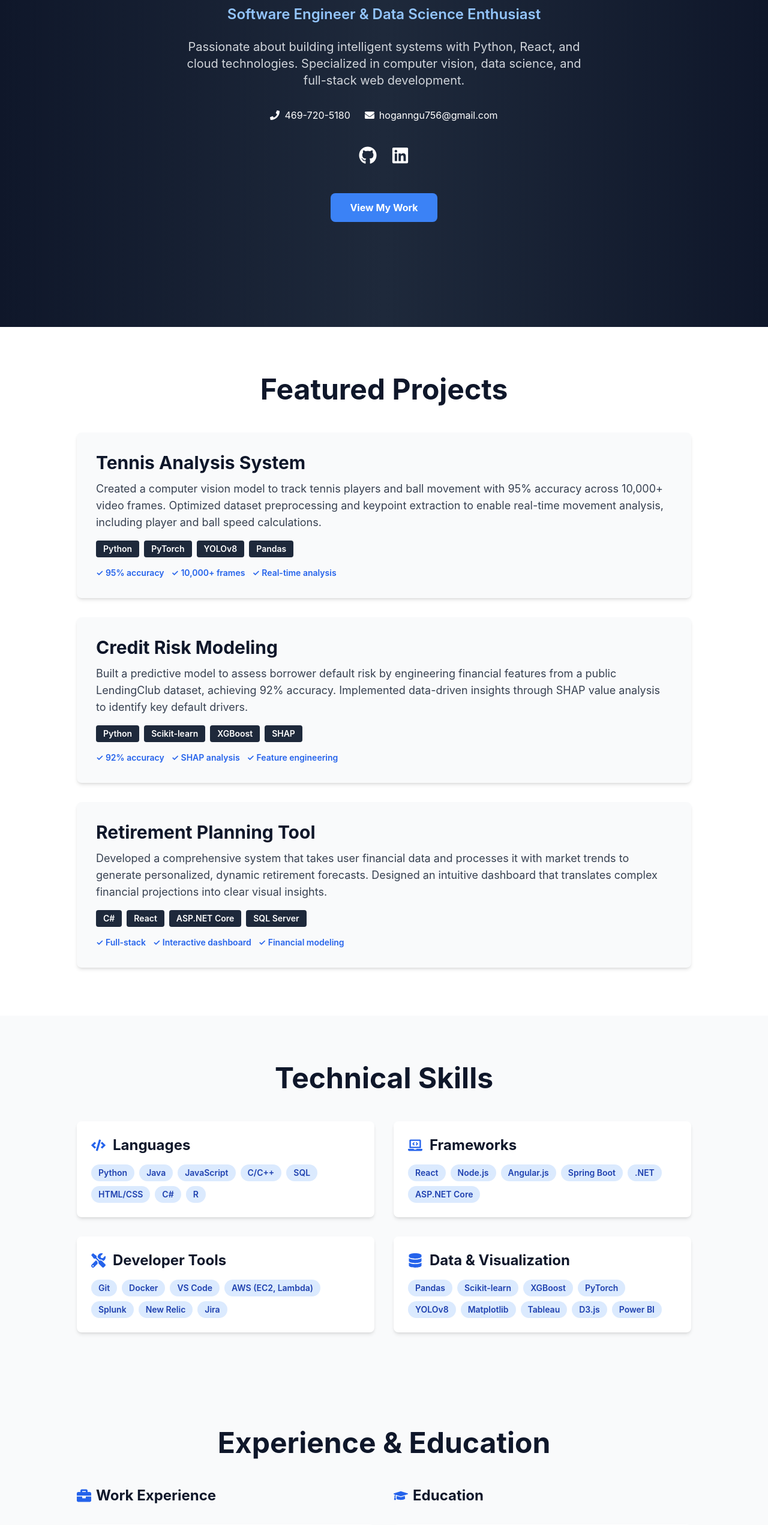
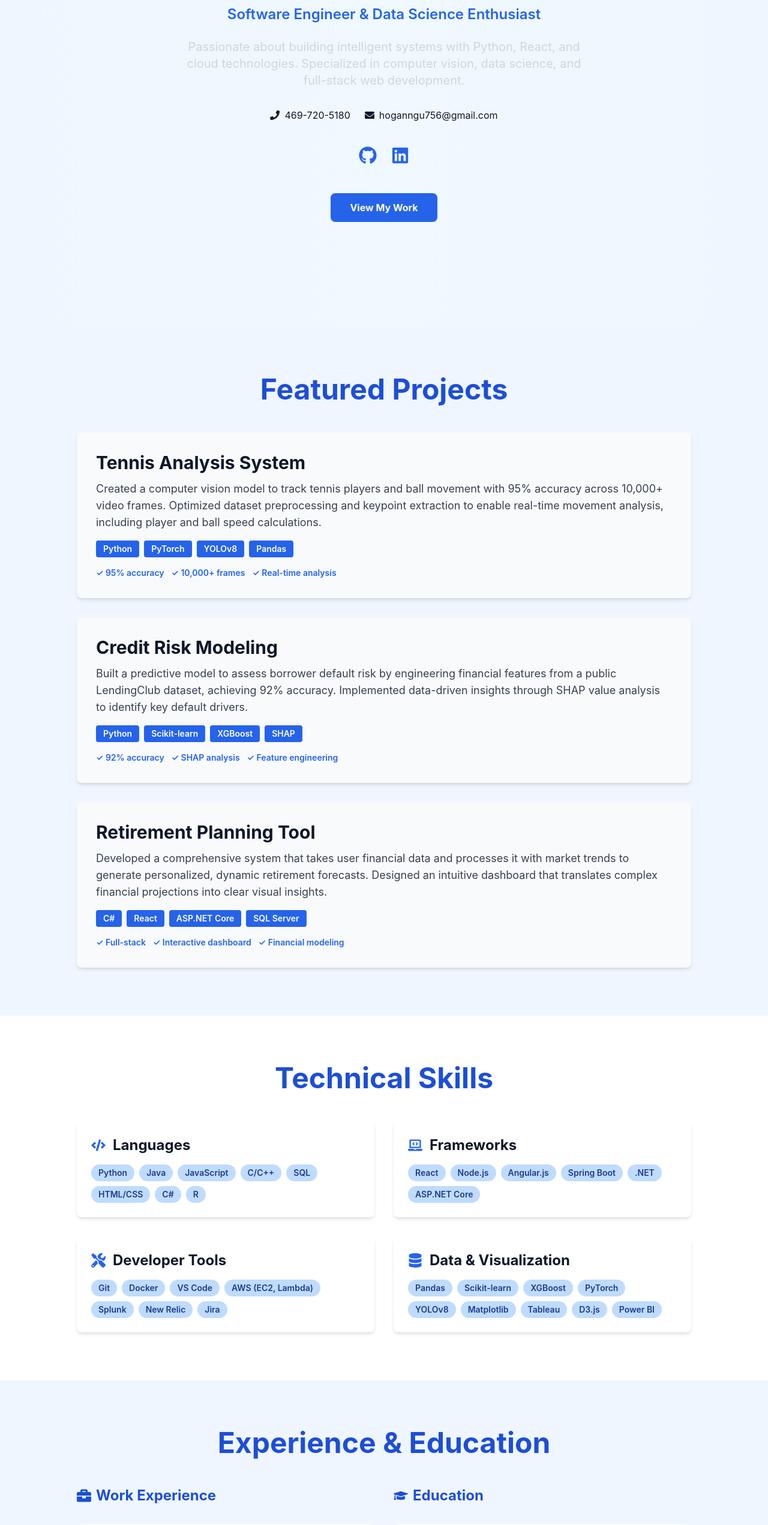
Before and after one commit to hoganngu756/hoganngu756.github.io, a React (Create React App) app: page / in a window 1280 px wide. Shown: the part 255-2797 px from the top of the page at 60% size. Built offline with nearby package versions, Linux system fonts and the light colour scheme.

Commit message:
Change theme to light blue

```diff
--- a/src/components/Experience.js
+++ b/src/components/Experience.js
@@ -46,9 +46,9 @@ const Experience = () => {
   ];
 
   return (
-    <section id="experience" className="bg-gray-50 py-16 sm:py-20 px-4 sm:px-6 lg:px-8">
+    <section id="experience" className="bg-blue-50 py-16 sm:py-20 px-4 sm:px-6 lg:px-8">
       <div className="max-w-5xl mx-auto">
-        <h2 className="text-4xl sm:text-5xl font-bold text-center mb-12 text-slate-900">
+        <h2 className="text-4xl sm:text-5xl font-bold text-center mb-12 text-blue-700">
           Experience & Education
         </h2>
 
@@ -56,13 +56,13 @@ const Experience = () => {
           {/* Experience */}
           <div>
             <div className="flex items-center gap-2 mb-8">
-              <FaBriefcase className="text-2xl text-blue-600" />
-              <h3 className="text-2xl font-bold text-slate-900">Work Experience</h3>
+              <FaBriefcase className="text-2xl text-blue-700" />
+              <h3 className="text-2xl font-bold text-blue-700">Work Experience</h3>
             </div>
             <div className="space-y-6">
               {experiences.map((exp, idx) => (
                 <div key={idx} className="bg-white rounded-lg shadow-md p-6 hover:shadow-lg transition">
-                  <h4 className="text-xl font-bold text-slate-900 mb-1">
+                  <h4 className="text-xl font-bold text-blue-700 mb-1">
                     {exp.title}
                   </h4>
                   <p className="text-blue-600 font-semibold mb-1">{exp.company}</p>
@@ -85,13 +85,13 @@ const Experience = () => {
           {/* Education */}
           <div>
             <div className="flex items-center gap-2 mb-8">
-              <FaGraduationCap className="text-2xl text-blue-600" />
-              <h3 className="text-2xl font-bold text-slate-900">Education</h3>
+              <FaGraduationCap className="text-2xl text-blue-700" />
+              <h3 className="text-2xl font-bold text-blue-700">Education</h3>
             </div>
             <div className="space-y-6">
               {education.map((edu, idx) => (
                 <div key={idx} className="bg-white rounded-lg shadow-md p-6 hover:shadow-lg transition">
-                  <h4 className="text-lg font-bold text-slate-900 mb-1">
+                  <h4 className="text-lg font-bold text-blue-700 mb-1">
                     {edu.degree}
                   </h4>
                   {edu.track && (
--- a/src/components/Footer.js
+++ b/src/components/Footer.js
@@ -3,7 +3,7 @@ import { FaGithub, FaLinkedin, FaEnvelope, FaPhone } from 'react-icons/fa';
 
 const Footer = () => {
   return (
-    <footer className="bg-slate-900 text-white py-12 px-4 sm:px-6 lg:px-8">
+    <footer className="bg-blue-600 text-white py-12 px-4 sm:px-6 lg:px-8">
       <div className="max-w-5xl mx-auto">
         <div className="grid grid-cols-1 sm:grid-cols-2 gap-8 mb-8">
           {/* Contact Info */}
@@ -33,7 +33,7 @@ const Footer = () => {
                 href="https://github.com/hoganngu756"
                 target="_blank"
                 rel="noopener noreferrer"
-                className="text-2xl hover:text-blue-400 transition transform hover:scale-110"
+                className="text-2xl hover:text-blue-100 transition transform hover:scale-110"
               >
                 <FaGithub />
               </a>
@@ -41,7 +41,7 @@ const Footer = () => {
                 href="https://www.linkedin.com/in/hogan-nguyen/"
                 target="_blank"
                 rel="noopener noreferrer"
-                className="text-2xl hover:text-blue-400 transition transform hover:scale-110"
+                className="text-2xl hover:text-blue-100 transition transform hover:scale-110"
               >
                 <FaLinkedin />
               </a>
@@ -49,9 +49,9 @@ const Footer = () => {
           </div>
         </div>
 
-        <hr className="border-slate-700 mb-6" />
+        <hr className="border-blue-500 mb-6" />
 
-        <div className="text-center text-gray-400 text-sm">
+        <div className="text-center text-blue-100 text-sm">
           <p>© 2026 Hogan Nguyen. All rights reserved.</p>
           <p>Built with React & Tailwind CSS</p>
         </div>
--- a/src/components/Hero.js
+++ b/src/components/Hero.js
@@ -4,12 +4,12 @@ import { Link } from 'react-scroll';
 
 const Hero = () => {
   return (
-    <section className="bg-gradient-to-r from-slate-900 via-slate-800 to-slate-900 text-white min-h-screen flex items-center justify-center px-4 sm:px-6 lg:px-8">
+    <section className="bg-gradient-to-r from-blue-50 via-sky-50 to-blue-50 text-slate-900 min-h-screen flex items-center justify-center px-4 sm:px-6 lg:px-8">
       <div className="max-w-4xl mx-auto text-center">
-        <h1 className="text-5xl sm:text-6xl lg:text-7xl font-bold mb-4 animate-fade-in">
+        <h1 className="text-5xl sm:text-6xl lg:text-7xl font-bold mb-4 animate-fade-in text-blue-700">
           Hogan Nguyen
         </h1>
-        <p className="text-xl sm:text-2xl text-blue-300 mb-6 font-semibold">
+        <p className="text-xl sm:text-2xl text-blue-600 mb-6 font-semibold">
           Software Engineer & Data Science Enthusiast
         </p>
         <p className="text-lg sm:text-xl text-gray-300 mb-8 max-w-2xl mx-auto leading-relaxed">
@@ -39,7 +39,7 @@ const Hero = () => {
             href="https://github.com/hoganngu756"
             target="_blank"
             rel="noopener noreferrer"
-            className="text-3xl hover:text-blue-400 transition transform hover:scale-110"
+            className="text-3xl text-blue-600 hover:text-blue-700 transition transform hover:scale-110"
           >
             <FaGithub />
           </a>
@@ -47,7 +47,7 @@ const Hero = () => {
             href="https://www.linkedin.com/in/hogan-nguyen/"
             target="_blank"
             rel="noopener noreferrer"
-            className="text-3xl hover:text-blue-400 transition transform hover:scale-110"
+            className="text-3xl text-blue-600 hover:text-blue-700 transition transform hover:scale-110"
           >
             <FaLinkedin />
           </a>
@@ -58,7 +58,7 @@ const Hero = () => {
           to="projects"
           smooth={true}
           duration={500}
-          className="inline-block bg-blue-500 hover:bg-blue-600 text-white font-bold py-3 px-8 rounded-lg transition transform hover:scale-105 cursor-pointer"
+          className="inline-block bg-blue-600 hover:bg-blue-700 text-white font-bold py-3 px-8 rounded-lg transition transform hover:scale-105 cursor-pointer"
         >
           View My Work
         </Link>
--- a/src/components/Projects.js
+++ b/src/components/Projects.js
@@ -26,9 +26,9 @@ const Projects = () => {
   ];
 
   return (
-    <section id="projects" className="bg-white py-16 sm:py-20 px-4 sm:px-6 lg:px-8">
+    <section id="projects" className="bg-blue-50 py-16 sm:py-20 px-4 sm:px-6 lg:px-8">
       <div className="max-w-5xl mx-auto">
-        <h2 className="text-4xl sm:text-5xl font-bold text-center mb-12 text-slate-900">
+        <h2 className="text-4xl sm:text-5xl font-bold text-center mb-12 text-blue-700">
           Featured Projects
         </h2>
 
@@ -52,7 +52,7 @@ const Projects = () => {
                     {project.technologies.map((tech, idx) => (
                       <span
                         key={idx}
-                        className="bg-slate-800 text-white text-xs sm:text-sm font-semibold px-3 py-1 rounded"
+                        className="bg-blue-600 text-white text-xs sm:text-sm font-semibold px-3 py-1 rounded"
                       >
                         {tech}
                       </span>
--- a/src/components/Skills.js
+++ b/src/components/Skills.js
@@ -26,9 +26,9 @@ const Skills = () => {
   ];
 
   return (
-    <section id="skills" className="bg-gray-50 py-16 sm:py-20 px-4 sm:px-6 lg:px-8">
+    <section id="skills" className="bg-white py-16 sm:py-20 px-4 sm:px-6 lg:px-8">
       <div className="max-w-5xl mx-auto">
-        <h2 className="text-4xl sm:text-5xl font-bold text-center mb-12 text-slate-900">
+        <h2 className="text-4xl sm:text-5xl font-bold text-center mb-12 text-blue-700">
           Technical Skills
         </h2>
 
@@ -50,7 +50,7 @@ const Skills = () => {
                   {category.skills.map((skill, idx) => (
                     <span
                       key={idx}
-                      className="bg-blue-100 text-blue-800 text-sm font-semibold px-3 py-1 rounded-full"
+                      className="bg-blue-200 text-blue-900 text-sm font-semibold px-3 py-1 rounded-full"
                     >
                       {skill}
                     </span>
```
